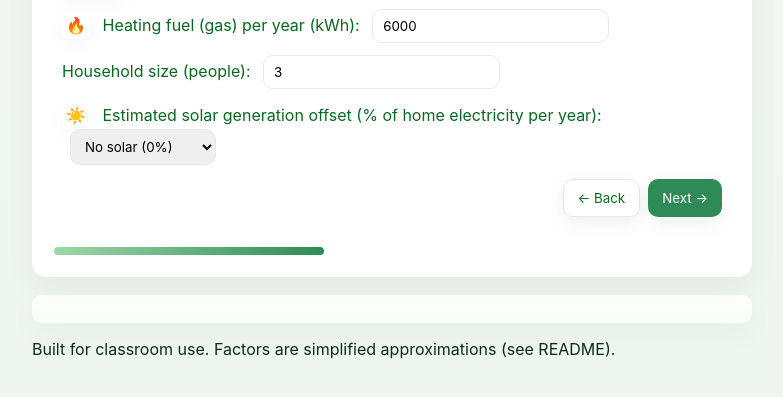
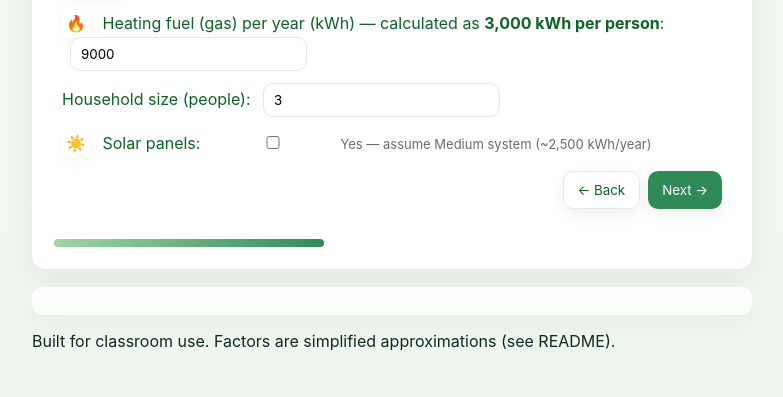
Before and after one commit to taggatron/Carbon-Footprint-Calculator---High-School-Ed, a plain HTML site: page index.html in a window 1280 px wide. Both pictures are taken after a click on the button "Next →". Shown: the part 265-662 px from the top of the page, without its empty margins (248-1031 px from the left). Drawn offline with Linux system fonts and the light colour scheme.

Commit message:
updates to add solar panels and heating calculation

```diff
--- a/index.html
+++ b/index.html
@@ -26,16 +26,12 @@
       <!-- Step 2: Heating & household -->
       <fieldset class="step" data-step="2">
   <div class="step-header"><div class="icon-wrap"><span class="emoji-icon" aria-hidden="true">🔥</span></div><h2>Heating & household</h2></div>
-  <label><span class="inline-icon" aria-hidden="true">🔥</span> Heating fuel (gas) per year (kWh): <input type="number" id="heating" min="0" value="6000" /></label>
+  <label><span class="inline-icon" aria-hidden="true">🔥</span> Heating fuel (gas) per year (kWh) — calculated as <strong>3,000 kWh per person</strong>:
+    <input type="number" id="heating" min="0" value="9000" readonly aria-readonly="true" />
+  </label>
         <label>Household size (people): <input type="number" id="household" min="1" value="3" /></label>
-        <label><span class="inline-icon" aria-hidden="true">☀️</span> Estimated solar generation offset (% of home electricity per year):
-          <select id="solar_pct">
-            <option value="0">No solar (0%)</option>
-            <option value="25">Some (25%)</option>
-            <option value="50">Moderate (50%)</option>
-            <option value="75">High (75%)</option>
-            <option value="100">All (100%)</option>
-          </select>
+        <label><span class="inline-icon" aria-hidden="true">☀️</span> Solar panels:
+          <input type="checkbox" id="solar_yes" /> <span class="small">Yes — assume Medium system (~2,500 kWh/year)</span>
         </label>
         <div class="nav"><button type="button" class="prev">← Back</button><button type="button" class="next">Next →</button></div>
       </fieldset>
--- a/script.js
+++ b/script.js
@@ -57,16 +57,18 @@ document.addEventListener('DOMContentLoaded', ()=>{
   const electricityInput = document.getElementById('electricity');
   const tv = document.getElementById('tv_hours');
   const phone = document.getElementById('phone_hours');
-  const solarSel = document.getElementById('solar_pct');
+  const solarCheckbox = document.getElementById('solar_yes');
+  const householdInput = document.getElementById('household');
+  const heatingInput = document.getElementById('heating');
 
   // Recompute when screen inputs change
   [tv, phone].forEach(el=>el.addEventListener('input', ()=>{
     updateScreensAndElectricityUI();
   }));
 
-  // Recompute when solar percent changes (updates any UI derived from electricity)
-  if(solarSel){
-    solarSel.addEventListener('change', ()=>{
+  // Recompute when solar checkbox changes (updates any UI derived from electricity)
+  if(solarCheckbox){
+    solarCheckbox.addEventListener('change', ()=>{
       updateScreensAndElectricityUI();
     });
   }
@@ -80,6 +82,20 @@ document.addEventListener('DOMContentLoaded', ()=>{
     const screens_kwh = +(tv_kwh_year + phone_kwh_year).toFixed(1);
     baselineElectricity = Math.max(0, (Number(electricityInput.value) || 0) - screens_kwh);
   });
+
+  // Compute heating as 3,000 kWh per person and update readonly field when household changes
+  function updateHeatingFromHousehold(){
+    const people = Math.max(1, Number(householdInput.value) || 1);
+    const heating_kwh = people * 3000;
+    if(heatingInput){ heatingInput.value = heating_kwh; }
+  }
+  if(householdInput){
+    householdInput.addEventListener('input', ()=>{
+      updateHeatingFromHousehold();
+    });
+    // initialize heating value
+    updateHeatingFromHousehold();
+  }
 
   // initialize display immediately
   updateScreensAndElectricityUI();
@@ -106,17 +122,14 @@ function calculate() {
   const phone_kwh_year = (FACTORS.phone_watts/1000) * phone_hours * 365;
   const screens_kwh = tv_kwh_year + phone_kwh_year;
 
-  // Apply solar offset: user provides estimated percent of household electricity offset by solar panels
-  const solar_pct = Number(getInput('solar_pct')) || 0; // 0-100
+  // Apply solar offset: binary checkbox — if checked, assume Medium system ~2,500 kWh/year
+  const solar_checked = document.getElementById('solar_yes') && document.getElementById('solar_yes').checked;
+  const solar_offset_kwh = solar_checked ? 2500 : 0;
 
   // The 'electricity' input represents the user's measured/estimated household electricity (kWh/year).
-  // We assume the electricity input already includes screens (it's the household meter). To avoid double-counting,
-  // we use only the 'electricity' input as the total household electricity demand.
+  // Subtract the solar generation (kWh/year) to compute net grid-supplied electricity.
   const total_electricity_kwh = electricity;
-
-  // Solar generation reduces the grid-supplied electricity by the chosen percent.
-  const solar_generation_kwh = (solar_pct/100) * total_electricity_kwh;
-  const net_electricity_kwh = Math.max(0, total_electricity_kwh - solar_generation_kwh);
+  const net_electricity_kwh = Math.max(0, total_electricity_kwh - solar_offset_kwh);
 
   const ele_em = net_electricity_kwh * FACTORS.electricity_kwh;
   const heat_em = heating * FACTORS.heating_kwh;
```
Also changed, not shown: README.md.
